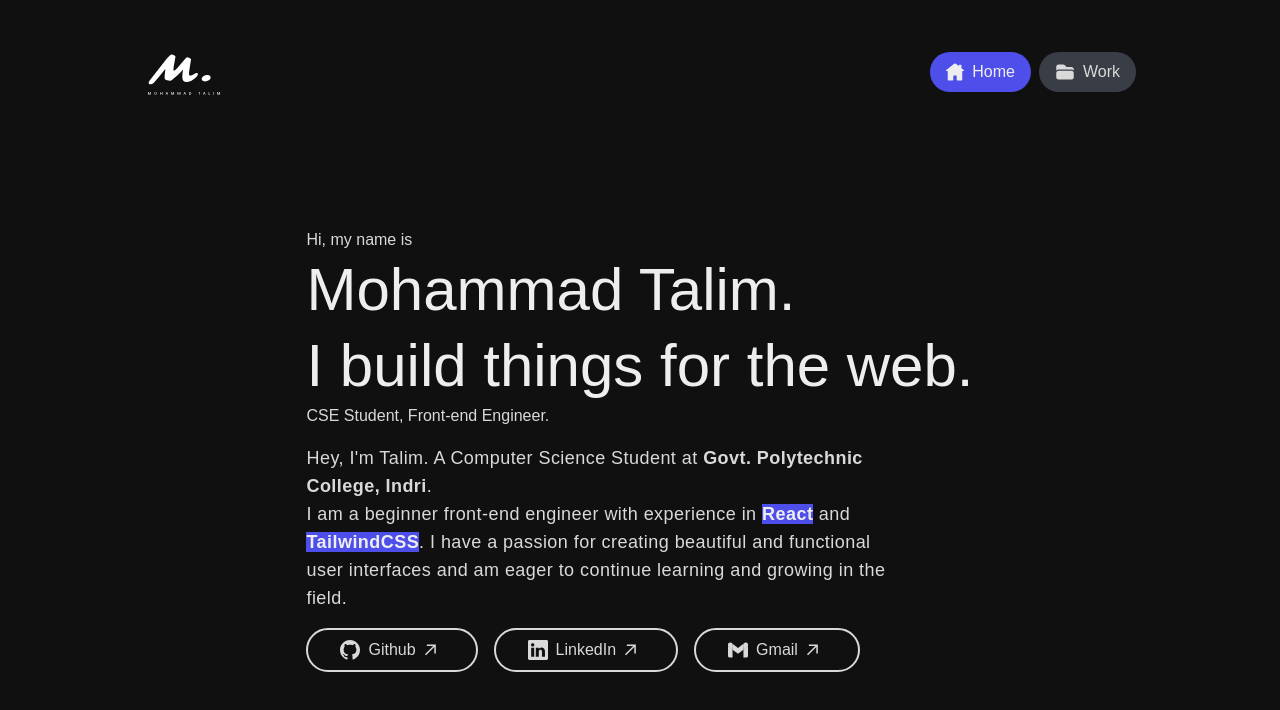
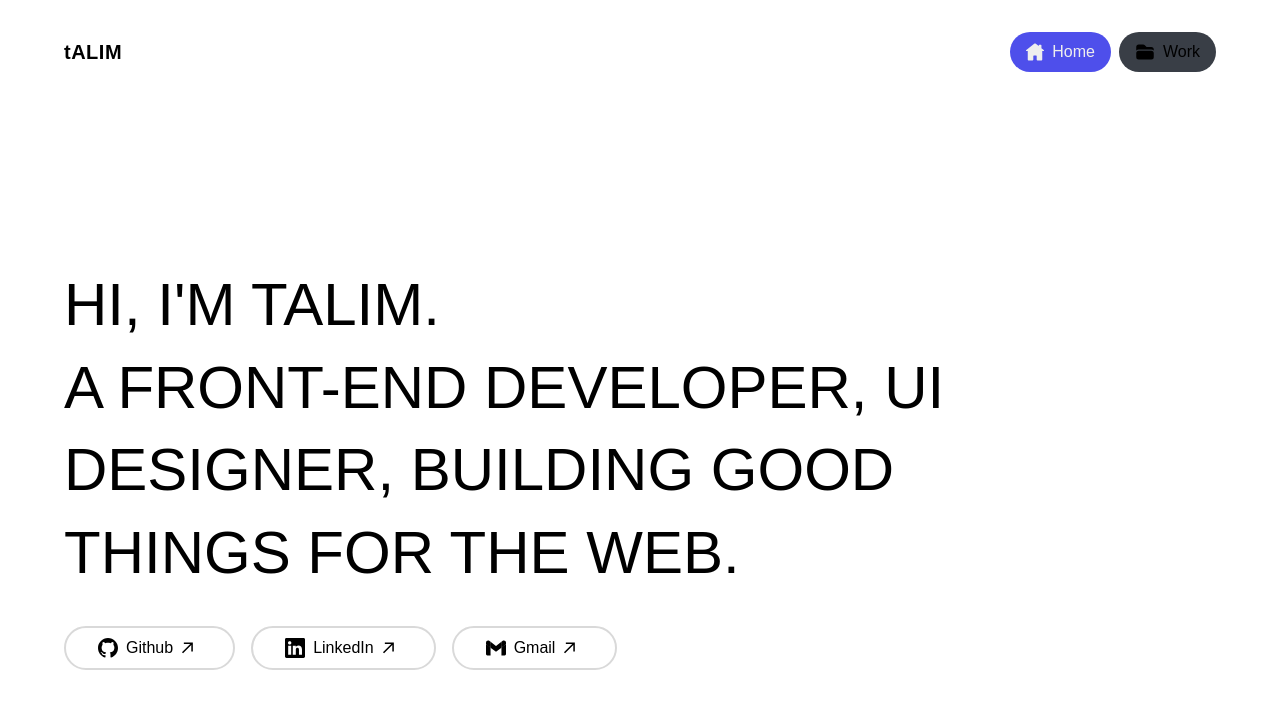
Before and after one commit to Md-Talim/Md-Talim, a Next.js app: page / in a window 1280 px wide. Shown: the top 710 px of the page. Built offline with nearby package versions, Linux system fonts and the light colour scheme.

Commit message:
New Layout for hero section

```diff
--- a/src/app/layout.tsx
+++ b/src/app/layout.tsx
@@ -20,9 +20,7 @@ export default function RootLayout({
 }) {
   return (
     <html lang="en">
-      <body
-        className={`${inter.variable} container mx-auto grid min-h-screen max-w-5xl grid-rows-[100px,_1fr] bg-darker text-light`}
-      >
+      <body className={`${inter.variable} min-h-screen`}>
         <NavBar />
         {children}
       </body>
--- a/src/app/page.tsx
+++ b/src/app/page.tsx
@@ -2,7 +2,7 @@ import Hero from '@/components/Hero';
 
 export default function Home() {
   return (
-    <main className="flex items-center justify-center p-8 lg:p-0">
+    <main className="flex items-center p-8 lg:p-0">
       <Hero />
     </main>
   );
--- a/src/app/work/page.tsx
+++ b/src/app/work/page.tsx
@@ -4,29 +4,29 @@ import Image from 'next/image';
 
 function Work() {
   return (
-    <main className='mx-auto flex max-w-4xl items-center justify-center p-8 lg:p-0'>
-      <section className='space-y-4'>
-        <h2 className='text-2xl font-bold'>Projects</h2>
-        <section className='mb-8 grid grid-cols-1 gap-8 md:mb-0 md:grid-cols-2'>
+    <main className="mx-auto flex max-w-4xl items-center justify-center p-8 lg:p-0">
+      <section className="space-y-4">
+        <h2 className="text-2xl font-bold">Projects</h2>
+        <section className="mb-8 grid grid-cols-1 gap-8 md:mb-0 md:grid-cols-2">
           {projects.map((project, index) => (
             <article
               key={index}
-              className='flex flex-col gap-2 rounded-xl bg-dark p-4 shadow-xl'
+              className="flex flex-col gap-2 rounded-md bg-black p-4 shadow-2xl"
             >
               <Image
                 src={project.src}
                 alt={project.name}
-                className=' rounded-lg'
+                className=" rounded-lg"
               />
-              <h3 className='text-lg font-bold text-lighter'>{project.name}</h3>
-              <p className='flex-1 text-light opacity-80'>
+              <h3 className="text-lg font-bold text-lighter">{project.name}</h3>
+              <p className="flex-1 text-light opacity-80">
                 {project.description}
               </p>
-              <div className='mt-4 flex gap-4'>
-                <a href={project.codeLink} target='_blank'>
+              <div className="mt-4 flex gap-4">
+                <a href={project.codeLink} target="_blank">
                   <GithubIcon />
                 </a>
-                <a href={project.liveLink} target='_blank'>
+                <a href={project.liveLink} target="_blank">
                   <LinkIcon />
                 </a>
               </div>
--- a/src/components/Header.tsx
+++ b/src/components/Header.tsx
@@ -1,20 +1,19 @@
 'use client';
 
 import { motion } from 'framer-motion';
+
 const Header = () => {
   return (
     <motion.header
       initial={{ opacity: 0 }}
       animate={{ opacity: 1 }}
       transition={{ duration: 0.2 }}
-      className="space-y-2 overflow-hidden"
     >
-      <p>Hi, my name is</p>
-      <h1 className="flex flex-col gap-2 text-3xl text-lighter md:gap-4 md:text-4xl lg:text-6xl">
-        Mohammad Talim.
-        <span className="block">I build things for the web.</span>
+      <h1 className="max-w-5xl text-6xl uppercase leading-snug">
+        Hi, I&apos;m Talim.
+        <br /> A Front-End Developer, UI Designer, building good things for the
+        web.
       </h1>
-      <p>CSE Student, Front-end Engineer.</p>
     </motion.header>
   );
 };
--- a/src/components/Hero.tsx
+++ b/src/components/Hero.tsx
@@ -7,25 +7,8 @@ import { motion } from 'framer-motion';
 
 const Hero = () => {
   return (
-    <section className="space-y-4">
+    <section className="space-y-8 px-16 py-40">
       <Header />
-      <motion.p
-        initial={{ opacity: 0 }}
-        animate={{ opacity: 1 }}
-        transition={{ duration: 0.2 }}
-        className="max-w-[60ch] text-lg tracking-wide"
-      >
-        Hey, I&apos;m Talim. A Computer Science Student at{' '}
-        <span className="font-bold">Govt. Polytechnic College, Indri</span>
-        .
-        <br />I am a beginner front-end engineer with experience in{' '}
-        <span className="bg-primary font-bold text-lighter">
-          React
-        </span> and{' '}
-        <span className="bg-primary font-bold text-lighter">TailwindCSS</span>.
-        I have a passion for creating beautiful and functional user interfaces
-        and am eager to continue learning and growing in the field.
-      </motion.p>
       <ul className="mt-6 flex flex-col gap-4 md:flex-row">
         {contacts.map((contact, index) => (
           <motion.li
--- a/src/components/NavBar.tsx
+++ b/src/components/NavBar.tsx
@@ -1,10 +1,9 @@
 'use client';
 
-import Image from 'next/image';
-import { logo } from '../assets';
 import NavLink from './NavLink';
 import { HomeIcon, ProjectIcon } from './icons';
 import { motion } from 'framer-motion';
+import Link from 'next/link';
 
 const NavBar = () => {
   return (
@@ -14,8 +13,10 @@ const NavBar = () => {
       transition={{ duration: 0.5, delay: 0.2 }}
       className="w-full"
     >
-      <div className="mx-auto flex max-w-4xl items-center justify-between p-8 lg:max-w-5xl lg:px-4">
-        <Image src={logo} alt="m in cursive" className="aspect-square w-20" />
+      <div className="mx-auto flex items-center justify-between p-8 lg:px-16">
+        <Link href="/" className="text-xl font-bold tracking-wide">
+          tALIM
+        </Link>
         <ul className="flex flex-row gap-2">
           <li>
             <NavLink link="/">
```
